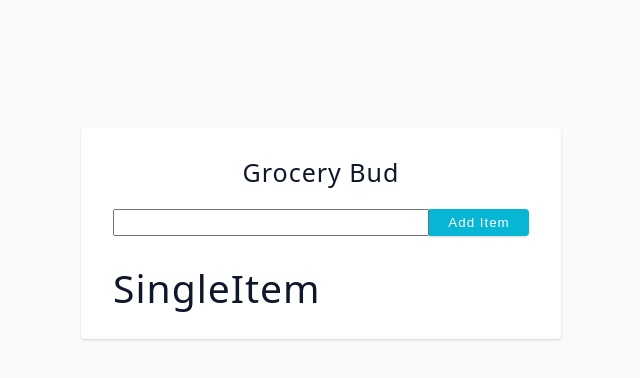
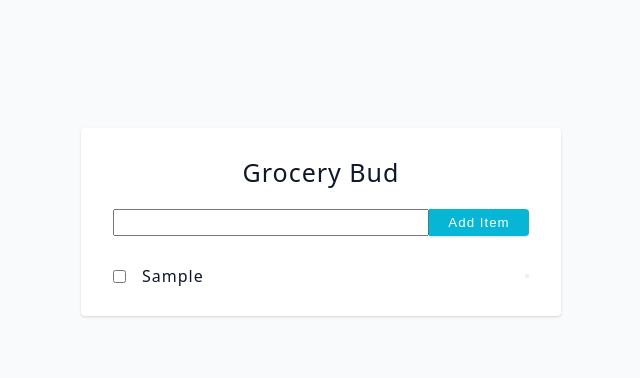
Before and after one commit to jusjones2284/Grocery_Bud, a React (Vite) app: page / in a window 1280 px wide. Both pictures are taken after typing "Sample" into the empty fields and a click on the button "Add Item". Shown: the top 378 px of the page, without its empty margins (319-959 px from the left). Built offline with nearby package versions, Linux system fonts and the light colour scheme; the HTML template or start-up script is replaced by a standard one.

Commit message:
added some funcitonality for Single item compenent

```diff
--- a/src/Items.jsx
+++ b/src/Items.jsx
@@ -2,10 +2,11 @@ import React from 'react'
 import SingleItem from './SingleItem'
 
 const Items = ({items, removeItems}) => {
+  console.log(items);
   return (
     <div className='items'>
       {items.map((item) => {
-        return <SingleItem item={item}/>
+        return <SingleItem item={item} removeItems={removeItems} key={item.id}/>
       })}
     </div>
   )
--- a/src/SingleItem.jsx
+++ b/src/SingleItem.jsx
@@ -1,8 +1,13 @@
 import React from 'react'
 
-const SingleItem = () => {
+const SingleItem = ({item, removeItems }) => {
   return (
-    <h2>SingleItem</h2>
+    <div className='single-item'>
+      <input type='checkbox'/>
+      <p>{item.name}</p>
+      <button></button>
+
+    </div>
   )
 }
 
```
